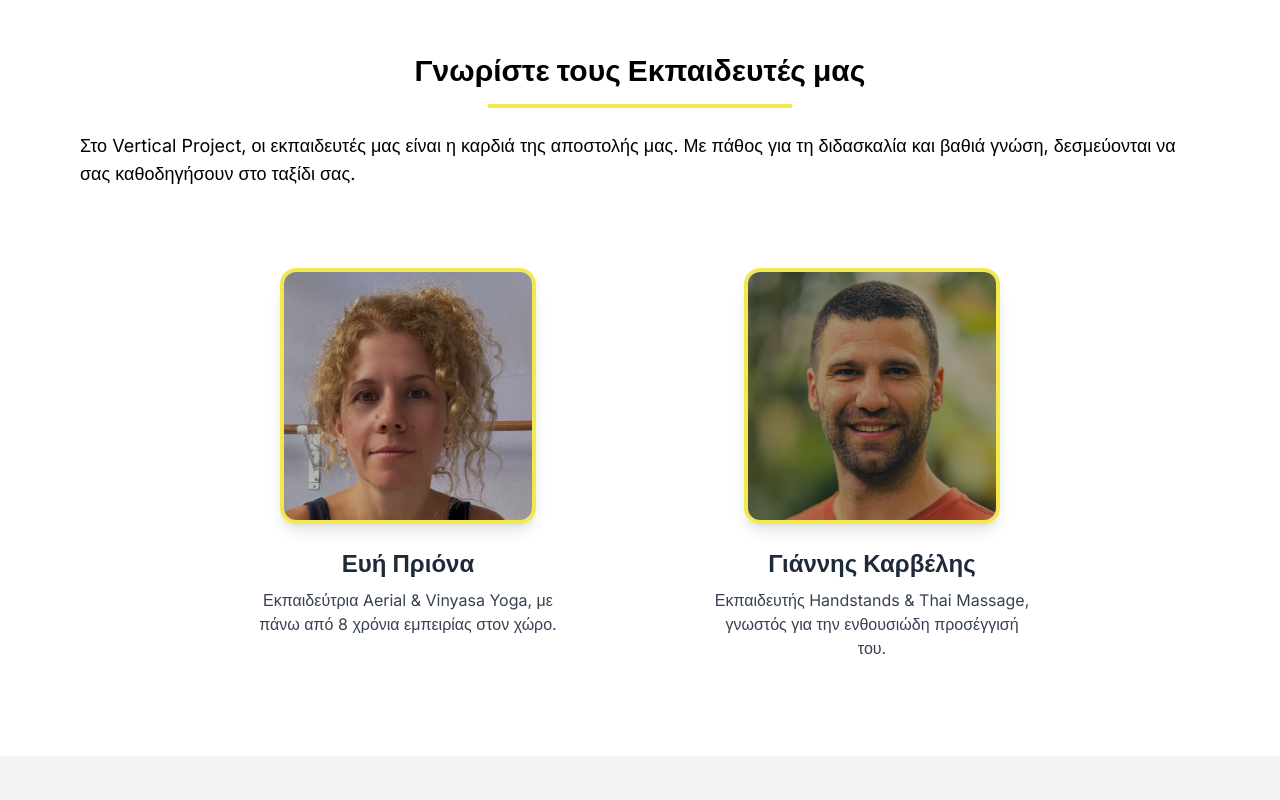
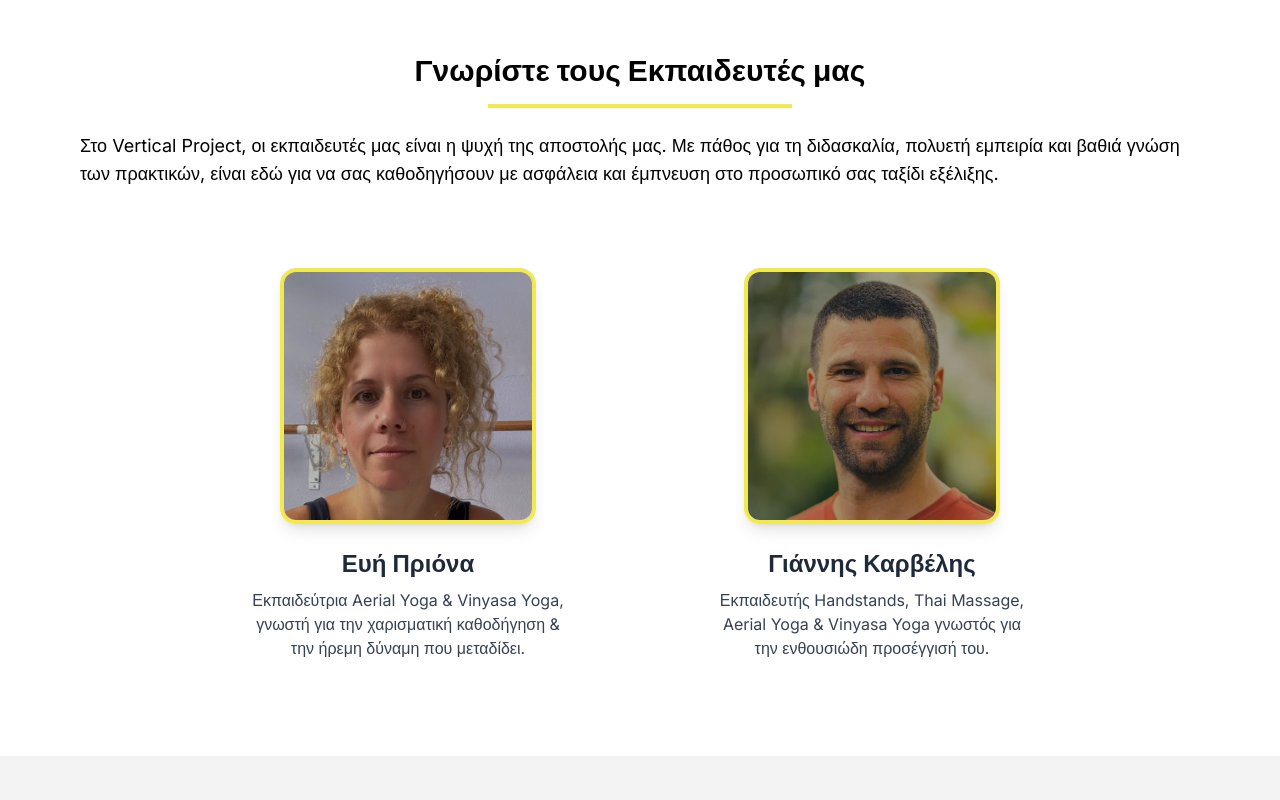
Before and after one commit to Tsagiannoudis/vertical-project, a Next.js app: page / in a window 1280 px wide. Shown: the part 1700-2500 px from the top of the page. Built offline with nearby package versions, Linux system fonts and the light colour scheme.

Commit message:
update homepage-courses

```diff
--- a/src/components/aboutUs/TeamSection.tsx
+++ b/src/components/aboutUs/TeamSection.tsx
@@ -6,14 +6,14 @@ const teamMembers = [
   {
     id: 1,
     name: "Ευή Πριόνα",
-    description: "Εκπαιδεύτρια Aerial & Vinyasa Yoga",
+    description: "Εκπαιδεύτρια Aerial Yoga & Vinyasa Yoga",
     photo: "/instructors/eviPriona.jpg",
     bio: 'Η Εύη Πριόνα είναι πιστοποιημένη δασκάλα Yoga Alliance USA της Aerial yoga και της Yoga από το 2018. Ασχολείται με τις εναέριες τέχνες από το 2015 και διδάσκει Aerial Yoga, Aerial Silks, Yoga και Prenatal/Postnatal μέχρι και σήμερα. Είναι ιδρύτρια της σχολής Αιώρησις στην Θεσσαλονίκη από το 2021. Μέσα από τα μαθήματα της προτρέπει τους μαθητές της να αποκτίσουν γνώση, καλές σχέσεις με το σώμα τους και να αναπτύξτουν το αίσθημα της ασφάλειας.',
   },
   {
     id: 2,
     name: "Γιάννης Καρβέλης",
-    description: "Εκπαιδευτής Handstands, Functional Anatomy & Thai Massage",
+    description: "Εκπαιδευτής Handstands, Functional Anatomy, Thai Massage, Aerial Yoga & Vinyasa Yoga",
     photo: "/instructors/johnKarvelis.jpg",
     bio: 'Ο Γιάννης Καρβέλης είναι πιστοποιηµένος δάσκαλος της AcroYoga International Level 1, Level 2, Elemental, Lunar Therapeutics, Solar Acrobatics Immersion Teacher και Lead Teacher των εκπαιδευτικών προγραµµάτων πιστοποίησης δασκάλων του παγκόσμιου οργανισμού. Έχει εκπαιδευτεί επίσης στη Hatha Yoga και Vinyasa Krama, καθώς επίσης και σε Thai Yoga massage από το Sunshine network σε OsteoThai, Static και Dynamic εκπαιδεύσεις. Τα τελευταία 8 χρόνια έχοντας συν-δηµιουργήσει εκπαιδευτικά προγράµµατα σε Yoga, Acroyoga και Aerial Yoga, ταξιδεύει σε Ευρώπη, Ασία, Μέση Ανατολή, Μεξικό και Η.Π.Α.',
   },
--- a/src/components/contact/FormContact.tsx
+++ b/src/components/contact/FormContact.tsx
@@ -72,7 +72,7 @@ export default function FormContact() {
                 <p className="text-gray-600 mt-2 mb-4">Μπορείτε να μας βρείτε μέσω των Social Media ή να συμπληρώσετε την παρακάτω φόρμα επικοινωνίας και θα επικοινωνήσουμε μαζί σας σύντομα.</p>
                 <div className="text-black space-y-2">
                     <p><strong>Email:</strong> <a href="mailto:info@verticalproject.gr" className="text-black hover:underline">info@verticalproject.gr</a></p>
-                    <p><strong>Phone:</strong> <a href="tel:+306945454545" className="text-black hover:underline">-</a></p>
+                    <p><strong>Phone:</strong> <a href="tel:+306973025103" className="text-black hover:underline">6973025103</a></p>
                 </div>
             </div>
 
--- a/src/components/courses/TrainingsCards.tsx
+++ b/src/components/courses/TrainingsCards.tsx
@@ -5,7 +5,7 @@ const trainings = [
         slug: "aerial-yoga-teacher-training",
         imgSrc: "/trainings-icons/aerial-yoga-tt.webp",
         title: "Aerial Yoga Teacher Training",
-        description: "Ανακαλύψτε την ελευθερία της κίνησης με τα μαθήματα Aerial Yoga.",
+        description: "Ανακαλύψτε την ελευθερία της κίνησης με τα εκπαιδευτικά προγράμματα της Aerial Yoga.",
         alt: "Γυναίκα σε προχωρημένη στάση aerial yoga, τυλιγμένη σε ροζ αιώρα."
     },
     {
@@ -17,7 +17,7 @@ const trainings = [
     },
     {
         slug: "thai-yoga-massage",
-        imgSrc: "/trainings-icons/thai-massage.png",
+        imgSrc: "/trainings-icons/thai-massage.webp",
         title: "Thai Yoga Massage  Teacher Training",
         description: "Μάθετε την τέχνη του Thai Yoga Massage για να ενισχύσετε τις θεραπευτικές σας ικανότητες.",
         alt: "Άτομο δέχεται Thai Yoga Massage σε ένα ήρεμο περιβάλλον."
@@ -50,7 +50,7 @@ export default function TrainingsCards() {
                                 src={training.imgSrc}
                                 alt={training.alt}
                                 fill
-                                className="object-cover"
+                                className="object-left object-cover"
                             />
                         </div>
                     );
--- a/src/components/home/Instructors.tsx
+++ b/src/components/home/Instructors.tsx
@@ -5,14 +5,14 @@ const instructors = [
     id: 1,
     name: "Ευή Πριόνα",
     description:
-      "Εκπαιδεύτρια Aerial & Vinyasa Yoga, με πάνω από 8 χρόνια εμπειρίας στον χώρο.",
+      "Εκπαιδεύτρια Aerial Yoga & Vinyasa Yoga, γνωστή για την χαρισματική καθοδήγηση & την ήρεμη δύναμη που μεταδίδει.",
     photo: "/instructors/eviPriona.jpg",
   },
   {
     id: 2,
     name: "Γιάννης Καρβέλης",
     description:
-      "Εκπαιδευτής Handstands & Thai Massage, γνωστός για την ενθουσιώδη προσέγγισή του.",
+      "Εκπαιδευτής Handstands, Thai Massage, Aerial Yoga & Vinyasa Yoga γνωστός για την ενθουσιώδη προσέγγισή του.",
     photo: "/instructors/johnKarvelis.jpg",
   },
 ];
@@ -21,16 +21,16 @@ export default function Instructors() {
   return (
     <section className="w-full mx-auto py-16 sm:py-24 bg-[#fff]">
       <div className="container mx-auto text-black px-4 max-w-6xl ">
-
         <div className="md:flex-row gap-8 items-center md:items-start mb-20 md:text-left">
           <h2 className="text-3xl mt-16 font-bold text-center">
             Γνωρίστε τους <br className="md:hidden" /> Εκπαιδευτές μας
             <hr className="border-[#f2e94e] border-2 mt-4 w-76 mx-auto justify-center mb-6" />
           </h2>
           <p className="text-lg md:text-left">
-            Στο Vertical Project, οι εκπαιδευτές μας είναι η καρδιά της
-            αποστολής μας. Με πάθος για τη διδασκαλία και βαθιά γνώση,
-            δεσμεύονται να σας καθοδηγήσουν στο ταξίδι σας.
+            Στο Vertical Project, οι εκπαιδευτές μας είναι η ψυχή της αποστολής
+            μας. Με πάθος για τη διδασκαλία, πολυετή εμπειρία και βαθιά γνώση
+            των πρακτικών, είναι εδώ για να σας καθοδηγήσουν με ασφάλεια και
+            έμπνευση στο προσωπικό σας ταξίδι εξέλιξης.
           </p>
         </div>
 
@@ -53,7 +53,7 @@ export default function Instructors() {
               <h3 className="text-2xl font-semibold mb-2 text-gray-800">
                 {instructor.name}
               </h3>
-              <p className="text-gray-700 max-w-xs">{instructor.description}</p>
+              <p className="text-gray-700 max-w-xs ">{instructor.description}</p>
             </div>
           ))}
         </div>
--- a/src/components/home/WhyToBecomeATeacher.tsx
+++ b/src/components/home/WhyToBecomeATeacher.tsx
@@ -11,7 +11,7 @@ const benefits = [
     text: 'Ανοίξεις νέες επαγγελματικές ευκαιρίες σε στούντιο, retreats και αλλού.',
   },
   {
-    text: 'Γίνεις μέλος μιας αναπτυσσόμενης παγκόσμιας κοινότητας δασκάλων aerial yoga.',
+    text: 'Γίνεις μέλος μιας αναπτυσσόμενης παγκόσμιας κοινότητας δασκάλων.',
   },
 ];
 
```
Also changed, not shown: public/trainings-icons/thai-massage.jpg (added), public/trainings-icons/thai-massage.webp (added).
